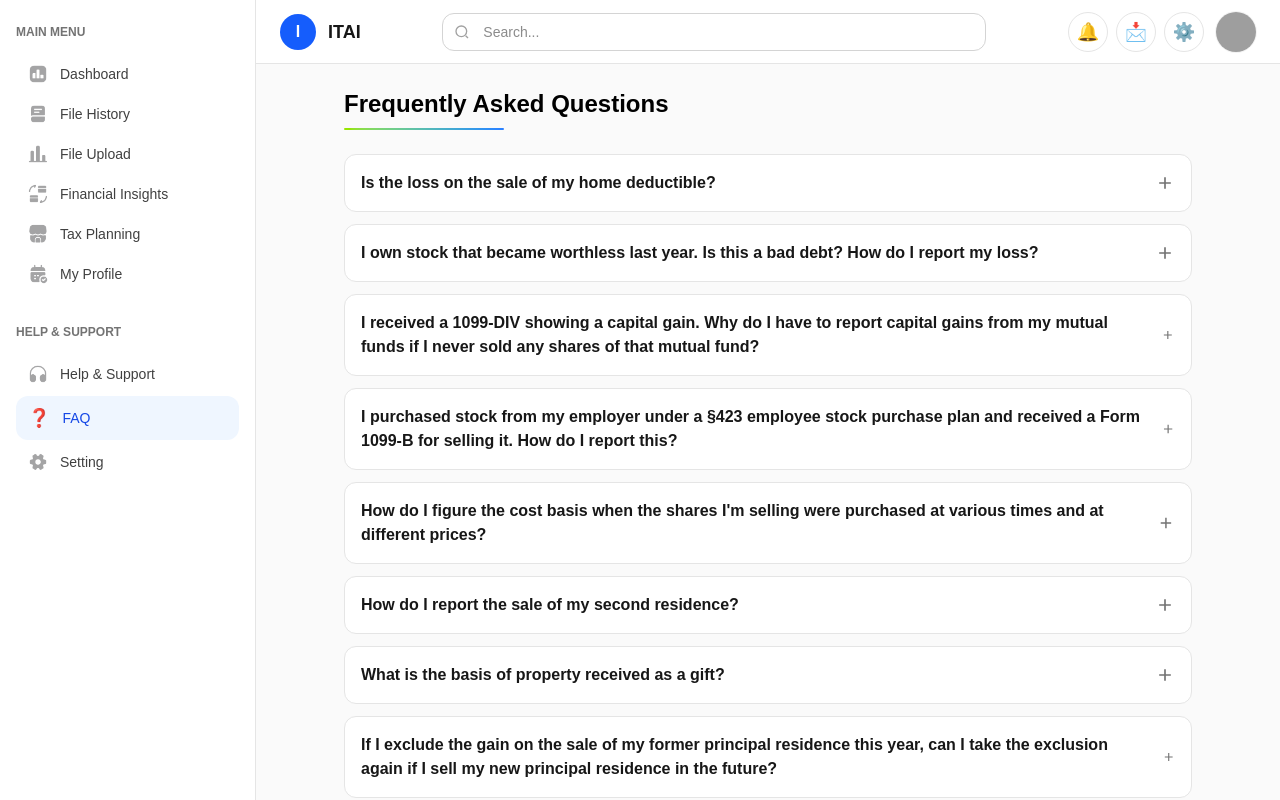
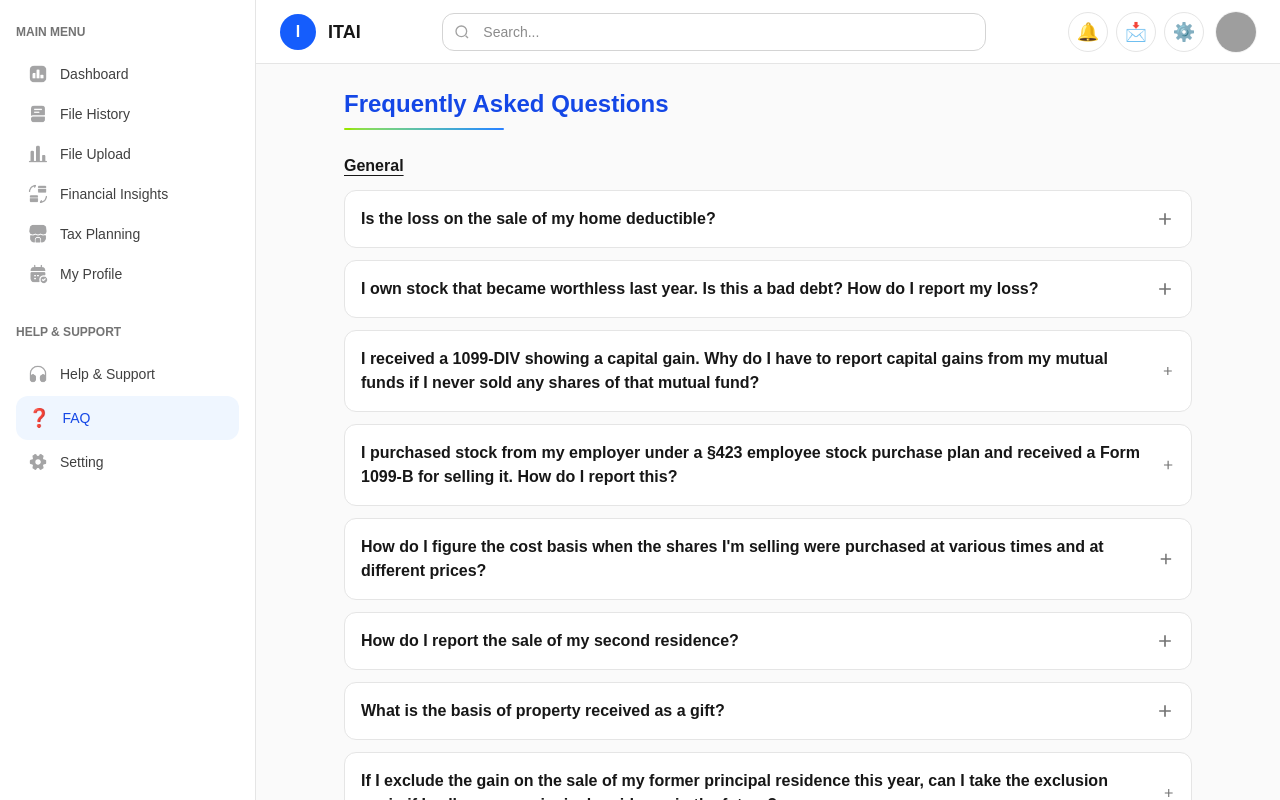
Before and after one commit to jesus-e8matrix/E8-Tax-AI, a Next.js app: page /faq in a window 1280 px wide. Shown: the top 800 px of the page. Built offline with nearby package versions, Linux system fonts and the light colour scheme; grey boxes are pictures that could not be loaded.

Commit message:
Update FAQPage.tsx

```diff
--- a/src/app/components/FAQPage.tsx
+++ b/src/app/components/FAQPage.tsx
@@ -2,13 +2,24 @@
 
 import React, { useMemo, useState } from 'react';
 import AppShell from './layout/AppShell';
+import { FAQS } from '@/app/data/faqs'; // Now expects items optionally with { category }
+
+type FaqItem = { q: string; a: string; category?: string };
+
+function slugify(input: string) {
+  return (input || '')
+    .toLowerCase()
+    .replace(/&/g, 'and')
+    .replace(/[^a-z0-9]+/g, '-')
+    .replace(/(^-|-$)+/g, '');
+}
 
 function FAQItem({ q, a }: { q: string; a: string }) {
   const [open, setOpen] = useState(false);
   return (
     <div className="rounded-xl border border-neutral-200 bg-white">
       <button
-        onClick={() => setOpen((v) => !v)}
+        onClick={() => setOpen(v => !v)}
         className="flex w-full items-center justify-between gap-4 rounded-xl px-4 py-4 text-left"
       >
         <div className="font-semibold text-neutral-900">{q}</div>
@@ -27,29 +38,41 @@ function FAQItem({ q, a }: { q: string; a: string }) {
   );
 }
 
-
-
-
-
-import { FAQS } from '@/app/data/faqs';
-
-// …
-
 export default function FAQPage() {
-  // If you need to transform/filter later, keep useMemo; otherwise you can use FAQS directly.
-  // const faqs = useMemo(() => FAQS, []);
-  const faqs = FAQS;
+  // Group by category (fallback to “General” if missing)
+  const grouped = useMemo(() => {
+    const map = new Map<string, FaqItem[]>();
+    (FAQS as FaqItem[]).forEach((it) => {
+      const catRaw = it.category?.trim();
+      const cat = catRaw && catRaw.length ? catRaw : 'General';
+      if (!map.has(cat)) map.set(cat, []);
+      map.get(cat)!.push(it);
+    });
+    // Sort categories alphabetically, keep items order
+    return Array.from(map.entries()).sort((a, b) =>
+      a[0].localeCompare(b[0])
+    );
+  }, []);
 
   return (
     <AppShell>
       <div className="mb-6">
-        <h1 className="text-2xl font-bold text-[#000]">Frequently Asked Questions</h1>
+        <h1 className="text-2xl font-bold text-blue-700">Frequently Asked Questions</h1>
         <div className="mt-2 h-0.5 w-40 rounded bg-gradient-to-r from-lime-400 to-blue-500" />
       </div>
 
-      <div className="space-y-3">
-        {faqs.map((f, i) => (
-          <FAQItem key={i} q={f.q} a={f.a} />
+      <div className="space-y-8">
+        {grouped.map(([category, items]) => (
+          <section key={category} id={slugify(category)} className="space-y-3">
+            {/* Category heading — bold + underline like your example */}
+            <h2 className="text-base font-semibold underline underline-offset-4">
+              {category}
+            </h2>
+
+            {items.map((f, i) => (
+              <FAQItem key={`${category}-${i}`} q={f.q} a={f.a} />
+            ))}
+          </section>
         ))}
       </div>
 
```
